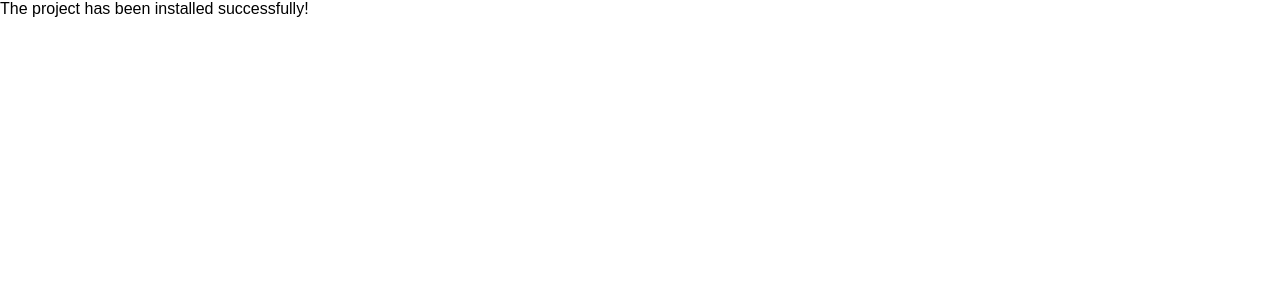
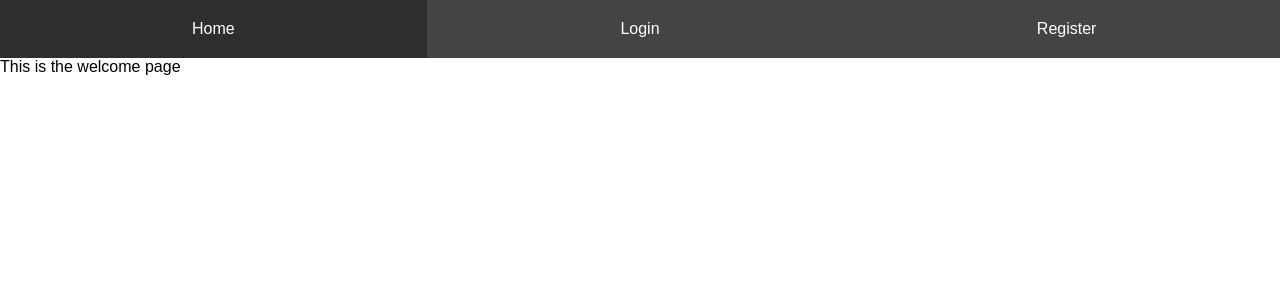
Before and after one commit to merlox/login, a React app: page / in a window 1280 px wide. Shown: the top 300 px of the page. Built offline with nearby package versions, Linux system fonts and the light colour scheme.

Commit message:
Implemented react router and a better design

```diff
--- a/src/client/App.js
+++ b/src/client/App.js
@@ -1,19 +1,31 @@
-import React from 'react'
+import React, { Component } from 'react'
 import ReactDOM from 'react-dom'
-import Nav from './Nav'
-import './index.styl'
+import { BrowserRouter, Route, Switch } from 'react-router-dom'
+import WelcomePage from './components/WelcomePage'
+import RegisterPage from './components/RegisterPage'
+import LoginPage from './components/LoginPage'
+import './css/index.styl'
 
-class App extends React.Component {
+class App extends Component {
 	constructor () {
 		super()
 	}
 
 	render () {
 		return (
-			<div>
-				<Nav />
-				<div>The project has been installed successfully!</div>
-			</div>
+			<BrowserRouter>
+				<Switch>
+					<Route path="/" exact render={() => (
+						<WelcomePage />
+					)} />
+					<Route path="/login" render={() => (
+						<LoginPage />
+					)} />
+					<Route path="/register" render={() => (
+						<RegisterPage />
+					)} />
+				</Switch>
+			</BrowserRouter>
 		)
 	}
 }
--- a/src/client/Nav.js
+++ /dev/null
@@ -1,21 +0,0 @@
-import React from 'react'
-import ReactDOM from 'react-dom'
-
-class Nav extends React.Component {
-	constructor () {
-		super()
-        this.state = {
-            account: ''
-        }
-    }
-
-	render () {
-		return (
-			<div className="nav">
-                <div className="color-grey">{this.state.account}</div>
-            </div>
-		)
-	}
-}
-
-export default Nav
--- /dev/null
+++ b/src/client/components/LoginPage.js
@@ -0,0 +1,17 @@
+import React, { Component } from 'react'
+import Nav from './Nav'
+
+export default class LoginPage extends Component {
+    constructor () {
+        super()
+    }
+
+    render () {
+        return (
+            <div>
+                <Nav />
+                This is the login page
+            </div>
+        )
+    }
+}
--- /dev/null
+++ b/src/client/components/Nav.js
@@ -0,0 +1,20 @@
+import React, { Component } from 'react'
+import { Link } from 'react-router-dom'
+
+class Nav extends Component {
+	constructor () {
+		super()
+    }
+
+	render () {
+		return (
+			<div className="nav">
+				<Link to="/">Home</Link>
+				<Link to="/login">Login</Link>
+				<Link to="/register">Register</Link>
+            </div>
+		)
+	}
+}
+
+export default Nav
--- /dev/null
+++ b/src/client/components/RegisterPage.js
@@ -0,0 +1,17 @@
+import React, { Component } from 'react'
+import Nav from './Nav'
+
+export default class RegisterPage extends Component {
+    constructor () {
+        super()
+    }
+
+    render () {
+        return (
+            <div>
+                <Nav />
+                This is the register page
+            </div>
+        )
+    }
+}
--- /dev/null
+++ b/src/client/components/WelcomePage.js
@@ -0,0 +1,17 @@
+import React, { Component } from 'react'
+import Nav from './Nav'
+
+export default class WelcomePage extends Component {
+    constructor () {
+        super()
+    }
+
+    render () {
+        return (
+            <div>
+                <Nav />
+                This is the welcome page
+            </div>
+        )
+    }
+}
--- a/src/client/index.styl
+++ b/src/client/css/index.styl
@@ -27,10 +27,21 @@ input, textarea
     grid-template-columns: repeat(3, 1fr)
     justify-items: center
     align-items: center
-    background-color: #444444
 
-    button
-        background-color: transparent
+    a
+        color: white
+        text-decoration: none
+        padding: 20px 0
+        width: 100%
+        text-align: center
+        background-color: #444444
+
+        &:hover
+            background-color: #2e2e2e
+
+        &:active
+            color: whitesmoke
+            background-color: #000000
 
 .color-grey
     color: lightgrey
```
Also changed, not shown: src/server/server.js (+4 -4 lines), 2 other files (tests, documents, lock files or other folders).
